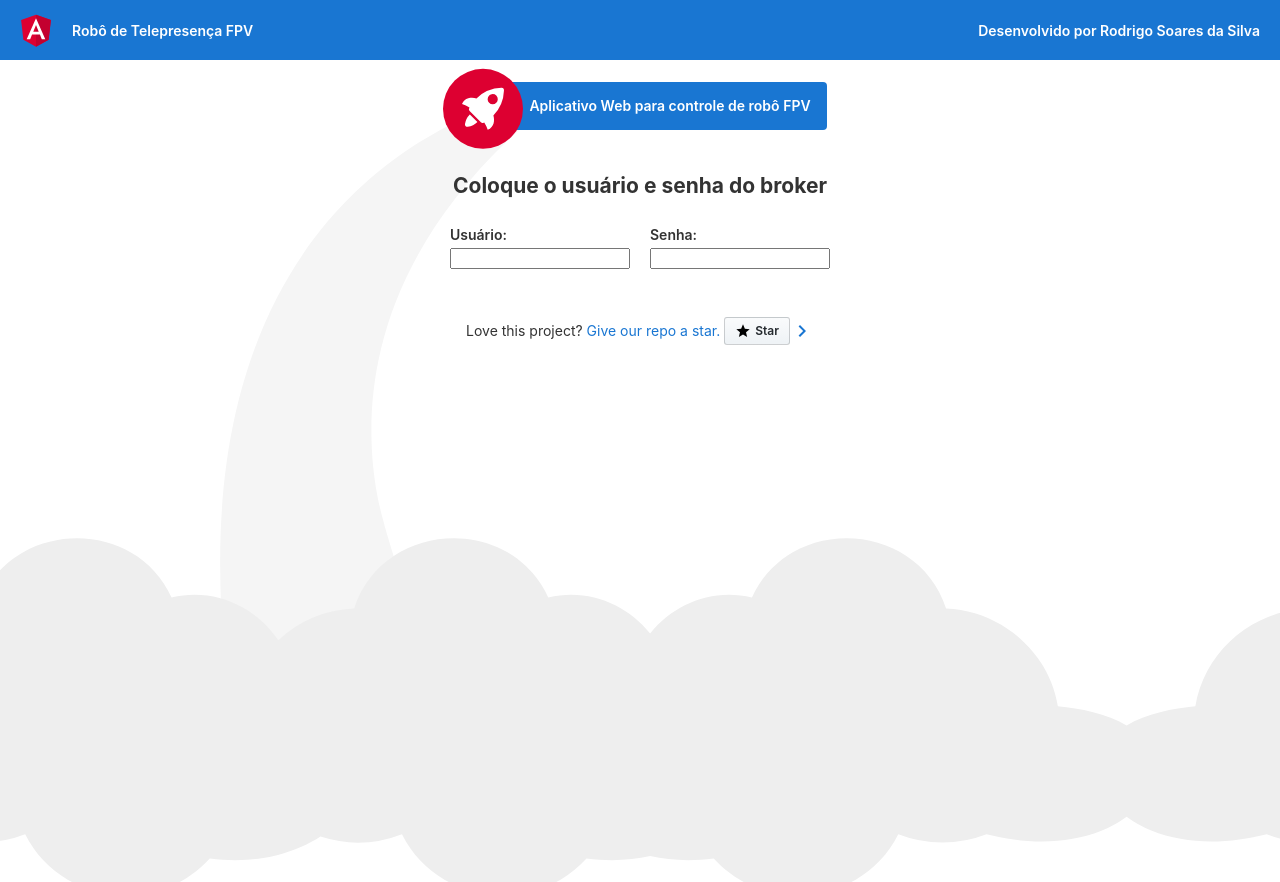
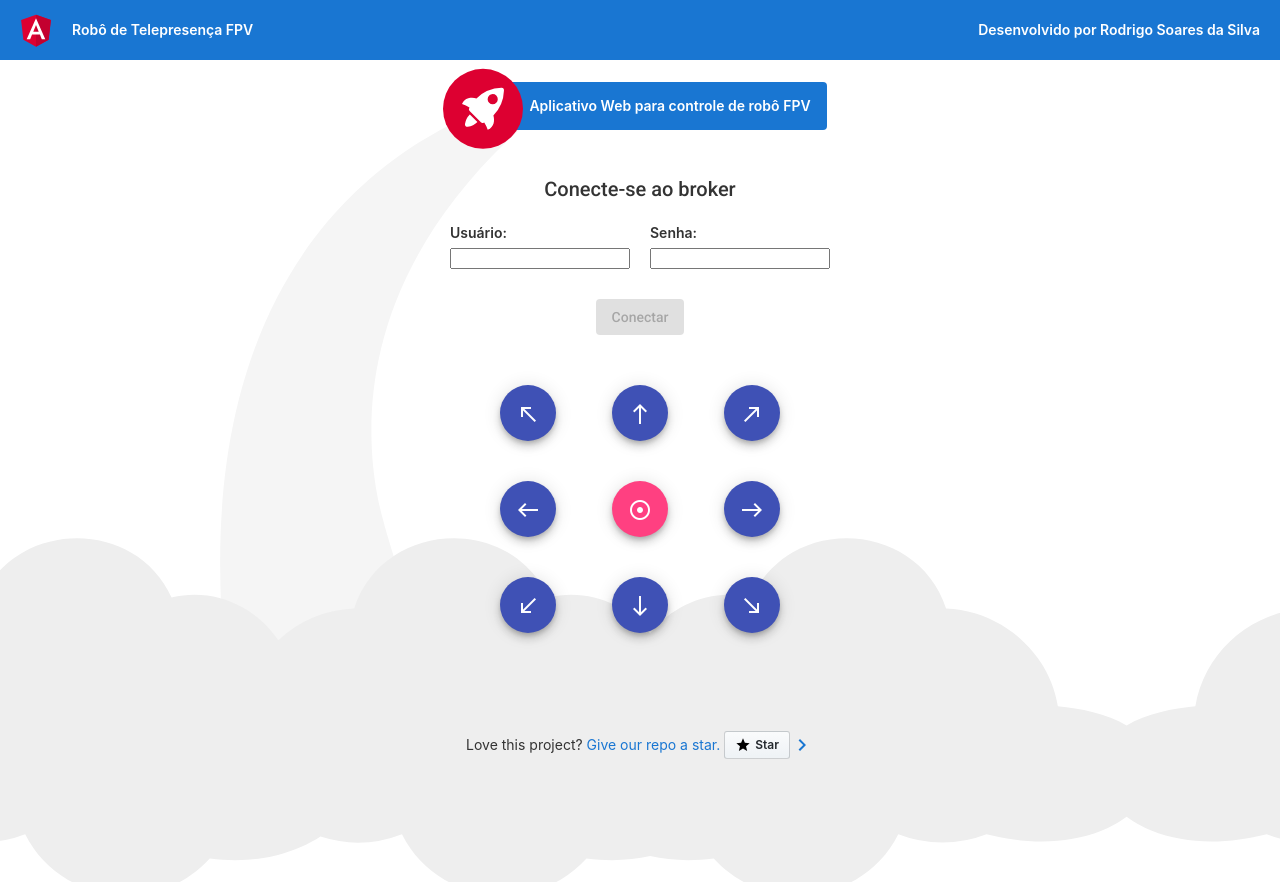
Before and after one commit to rodrigosbar/Robot, an Angular app in the folder angularWebControler/: page / in a window 1280 px wide. Before the commit the page ends 800 px from the top, so only its background shows below. Built offline with nearby package versions, Linux system fonts and the light colour scheme; no server answers.

Commit message:
Controle de teste  adicionado ao projeto

```diff
--- a/angularWebControler/angular.json
+++ b/angularWebControler/angular.json
@@ -34,6 +34,7 @@
               "src/assets"
             ],
             "styles": [
+              "./node_modules/@angular/material/prebuilt-themes/indigo-pink.css",
               "src/styles.scss"
             ],
             "scripts": []
@@ -97,6 +98,7 @@
               "src/assets"
             ],
             "styles": [
+              "./node_modules/@angular/material/prebuilt-themes/indigo-pink.css",
               "src/styles.scss"
             ],
             "scripts": []
--- a/angularWebControler/package.json
+++ b/angularWebControler/package.json
@@ -12,10 +12,12 @@
   "private": true,
   "dependencies": {
     "@angular/animations": "~11.2.14",
+    "@angular/cdk": "^11.2.13",
     "@angular/common": "~11.2.14",
     "@angular/compiler": "~11.2.14",
     "@angular/core": "~11.2.14",
     "@angular/forms": "~11.2.14",
+    "@angular/material": "^11.2.13",
     "@angular/platform-browser": "~11.2.14",
     "@angular/platform-browser-dynamic": "~11.2.14",
     "@angular/router": "~11.2.14",
--- a/angularWebControler/src/app/app.component.html
+++ b/angularWebControler/src/app/app.component.html
@@ -5,7 +5,8 @@
   <span>Robô de Telepresença FPV</span>
   <div class="spacer"></div>
 
-  <a  class="linked" target="_blank" rel="noopener" title="Linkedin"  href="https://www.linkedin.com/in/rodrigo-soares-da-silva/"> Desenvolvido por Rodrigo Soares da Silva </a>
+  <a class="linked" target="_blank" rel="noopener" title="Linkedin"
+    href="https://www.linkedin.com/in/rodrigo-soares-da-silva/"> Desenvolvido por Rodrigo Soares da Silva </a>
 
 </div>
 
@@ -45,7 +46,6 @@
   <!-- Resources -->
   <h2>{{brokerService.messageStatus}}</h2>
 
-  <div class="card-container">
 
 
   <form [formGroup]="loginForm" *ngIf="!brokerService.isConnected">
@@ -68,28 +68,13 @@
 
   </form>
 
+  <button mat-raised-button color="primary" *ngIf="!brokerService.isConnected" [disabled]="loginForm.invalid"
+    (click)="connectToBroker()">Conectar</button>
 
 
-
-
-  </div>
-  <div class="card-container">
-    <a *ngIf="loginForm.valid && !brokerService.isConnected" class="card" target="_blank" rel="noopener"
-      (click)="connectToBroker()">
-      <svg class="material-icons" xmlns="http://www.w3.org/2000/svg" width="24" height="24" viewBox="0 0 24 24">
-        <path d="M9.4 16.6L4.8 12l4.6-4.6L8 6l-6 6 6 6 1.4-1.4zm5.2 0l4.6-4.6-4.6-4.6L16 6l6 6-6 6-1.4-1.4z" />
-      </svg>
-
-      <span>Conectar ao Broker</span>
-
-      <svg class="material-icons" xmlns="http://www.w3.org/2000/svg" width="24" height="24" viewBox="0 0 24 24">
-        <path d="M10 6L8.59 7.41 13.17 12l-4.58 4.59L10 18l6-6z" />
-      </svg>
-    </a>
-
   <a *ngIf="brokerService.isConnected" class="card" target="_blank" rel="noopener" (click)="mudarLed()">
-      <svg class="material-icons " [ngClass]="{'icon-red': led_state===1}" xmlns="http://www.w3.org/2000/svg"
-        width="24" height="24" viewBox="0 0 24 24">
+    <svg class="material-icons " [ngClass]="{'icon-red': ledState===1}" xmlns="http://www.w3.org/2000/svg" width="24"
+      height="24" viewBox="0 0 24 24">
       <path
         d="M13.5.67s.74 2.65.74 4.8c0 2.06-1.35 3.73-3.41 3.73-2.07 0-3.63-1.67-3.63-3.73l.03-.36C5.21 7.51 4 10.62 4 14c0 4.42 3.58 8 8 8s8-3.58 8-8C20 8.61 17.41 3.8 13.5.67zM11.71 19c-1.78 0-3.22-1.4-3.22-3.14 0-1.62 1.05-2.76 2.81-3.12 1.77-.36 3.6-1.21 4.62-2.58.39 1.29.59 2.65.59 4.04 0 2.65-2.15 4.8-4.8 4.8z" />
     </svg>
@@ -100,7 +85,50 @@
       <path d="M10 6L8.59 7.41 13.17 12l-4.58 4.59L10 18l6-6z" />
     </svg>
   </a>
+
+
+  <div class="controlerContainer">
+
+    <div class="linha north">
+      <button mat-fab [color]="motorState==='aheadLeft'?'accent':'primary'" (mousedown)="goMotors('aheadLeft')" (mouseup)="goMotors('stop')">
+        <mat-icon>north_west</mat-icon>
+      </button>
+      <button mat-fab [color]="motorState==='ahead'?'accent':'primary'" (mousedown)="goMotors('ahead')" (mouseup)="goMotors('stop')">
+        <mat-icon>north</mat-icon>
+      </button>
+      <button mat-fab [color]="motorState==='aheadRight'?'accent':'primary'" (mousedown)="goMotors('aheadRight')" (mouseup)="goMotors('stop')">
+        <mat-icon>north_east</mat-icon>
+      </button>
     </div>
+
+    <div class="linha center">
+      <button mat-fab  [color]="motorState==='left'?'accent':'primary'" (mousedown)="goMotors('left')" (mouseup)="goMotors('stop')">
+        <mat-icon>west</mat-icon>
+      </button>
+
+      <button mat-fab [color]="motorState==='stop'?'accent':'primary'" (mousedown)="goMotors('stop')" (mouseup)="goMotors('stop')">
+        <mat-icon>adjust</mat-icon>
+      </button>
+
+      <button mat-fab [color]="motorState==='right'?'accent':'primary'" (mousedown)="goMotors('right')" (mouseup)="goMotors('stop')">
+        <mat-icon>east</mat-icon>
+      </button>
+    </div>
+
+    <div class="linha south">
+      <button mat-fab [color]="motorState==='backLeft'?'accent':'primary'" (mousedown)="goMotors('backLeft')" (mouseup)="goMotors('stop')">
+        <mat-icon>south_west</mat-icon>
+      </button>
+      <button mat-fab [color]="motorState==='back'?'accent':'primary'" (mousedown)="goMotors('back')" (mouseup)="goMotors('stop')">
+        <mat-icon>south</mat-icon>
+      </button>
+      <button mat-fab [color]="motorState==='backRight'?'accent':'primary'" (mousedown)="goMotors('backRight')" (mouseup)="goMotors('stop')">
+        <mat-icon>south_east</mat-icon>
+      </button>
+    </div>
+
+  </div>
+
 
   <router-outlet></router-outlet>
 
--- a/angularWebControler/src/app/app.component.scss
+++ b/angularWebControler/src/app/app.component.scss
@@ -100,6 +100,7 @@ svg.material-icons:not(:last-child) {
   align-items: center;
   transition: all 0.2s ease-in-out;
   line-height: 24px;
+  cursor: pointer;
 }
 
 .card-container .card:not(:last-child) {
@@ -334,10 +335,21 @@ form {
 }
 
 .linked{
-  color: white;
+  color: white!important;
   padding-right: 20px;
 }
 
 .linked:hover{
   color: white;
 }
+
+.controlerContainer{
+  padding-top: 50px;
+  padding-bottom: 50px;
+}
+
+.linha{
+  display: flex;
+  gap: 56px;
+  padding-bottom: 40px;
+}
--- a/angularWebControler/src/app/app.component.ts
+++ b/angularWebControler/src/app/app.component.ts
@@ -10,16 +10,15 @@ import { FormBuilder, FormGroup, Validators } from '@angular/forms';
 })
 export class AppComponent implements OnDestroy {
   title = 'Aplicativo Web para controle de robô FPV';
-  led_state: 0 | 1 = 0;
-
+  ledState: 0 | 1 = 0;
+  motorState: 'ahead' | 'back' | 'left' | 'right' | 'aheadLeft' | 'backRight' | 'backLeft' | 'stop'  |'aheadRight' = 'stop'
 
   loginForm!: FormGroup;
 
   constructor(public brokerService: BrokerService, private fb: FormBuilder) {
     this.loginForm = fb.group({
       username: ['', Validators.required],
-      password: [
-        '',
+      password: ['',
         Validators.compose([
           Validators.required,
           Validators.minLength(6), // Define um comprimento mínimo da senha
@@ -28,9 +27,12 @@ export class AppComponent implements OnDestroy {
       ],
     });
   }
+
+
   ngOnDestroy(): void {
     this.brokerService.disconnectFromBroker();
   }
+
 
   connectToBroker() {
     if (this.loginForm.valid) {
@@ -42,9 +44,15 @@ export class AppComponent implements OnDestroy {
   }
 
 
+  mudarLed() {
+    this.ledState = this.ledState === 1 ? 0 : 1;
+    this.brokerService.publishMessage('led_state', this.ledState.toString());
+  }
 
-  mudarLed() {
-    this.led_state = this.led_state === 1 ? 0 : 1;
-    this.brokerService.publishMessage('led_state', this.led_state.toString());
+
+  goMotors(moviment: 'ahead' | 'back' | 'left' | 'right' | 'aheadLeft' | 'backRight' | 'backLeft' | 'stop' |'aheadRight') {
+    this.motorState = moviment;
+    this.brokerService.publishMessage('motor_state', moviment);
   }
+
 }
--- a/angularWebControler/src/app/service/broker.service.ts
+++ b/angularWebControler/src/app/service/broker.service.ts
@@ -8,7 +8,7 @@ import { HttpClient } from '@angular/common/http';
 export class BrokerService {
   private client: Paho.Client | null = null;
   isConnected: boolean = false;
-  messageStatus: string = 'Coloque o usuário e senha do broker';
+  messageStatus: string = 'Conecte-se ao broker';
 
   constructor(private http: HttpClient) { }
 
@@ -38,7 +38,7 @@ export class BrokerService {
 
 
   onConnect() {
-    this.messageStatus = 'Conexão MQTT estabelecida com sucesso no broker...'
+    this.messageStatus = 'Conexão MQTT estabelecida com broker...'
     this.subscribeToTopic('led_state');
     this.isConnected = true;
     this.publishMessage('robotMessages', 'Olá mundo, controle Web Angular online para controlar o led  ' +
--- a/angularWebControler/src/index.html
+++ b/angularWebControler/src/index.html
@@ -2,12 +2,15 @@
 <html lang="en">
 <head>
   <meta charset="utf-8">
-  <title>AngularWebControler</title>
+  <title>Robô FPV</title>
   <base href="/">
   <meta name="viewport" content="width=device-width, initial-scale=1">
   <link rel="icon" type="image/x-icon" href="favicon.ico">
+  <link rel="preconnect" href="https://fonts.gstatic.com">
+  <link href="https://fonts.googleapis.com/css2?family=Roboto:wght@300;400;500&display=swap" rel="stylesheet">
+  <link href="https://fonts.googleapis.com/icon?family=Material+Icons" rel="stylesheet">
 </head>
-<body>
+<body class="mat-typography">
   <app-root></app-root>
 </body>
 </html>
--- a/angularWebControler/src/styles.scss
+++ b/angularWebControler/src/styles.scss
@@ -1 +1,4 @@
 /* You can add global styles to this file, and also import other style files */
+
+html, body { height: 100%; }
+body { margin: 0; font-family: Roboto, "Helvetica Neue", sans-serif; }
```
Also changed, not shown: angularWebControler/src/app/app.module.ts (+7 -2 lines), 1 other file (tests, documents, lock files or other folders). Lines whose indentation alone changed are shown as unchanged.
